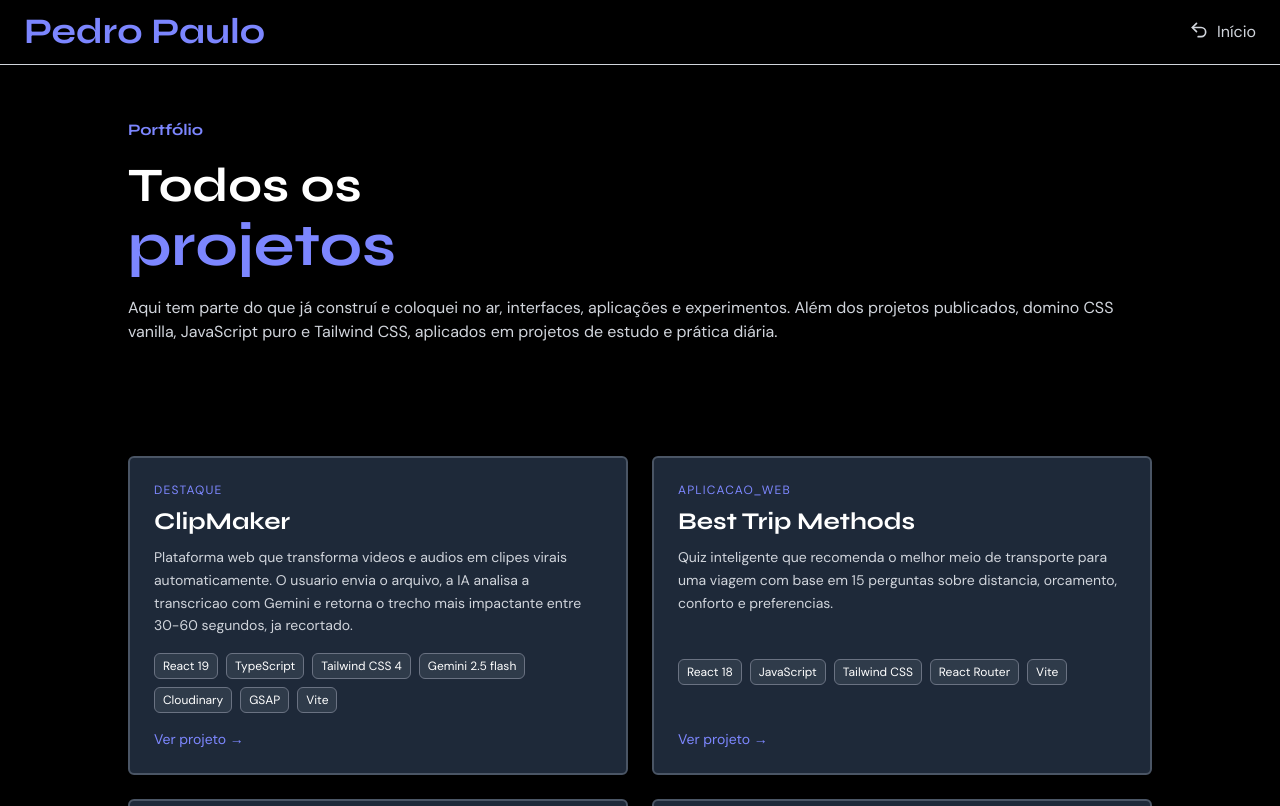
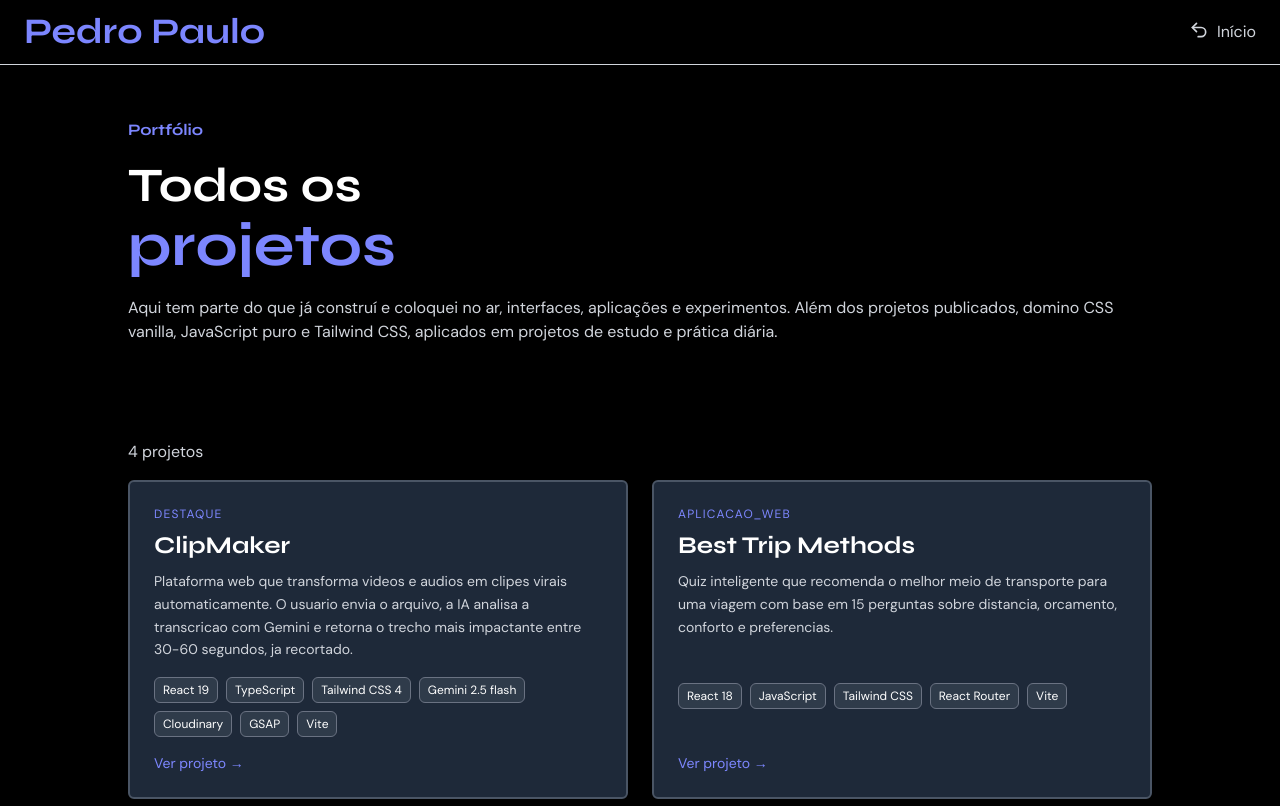
Before and after one commit to P3dr0PRR/portifa-16-03-26, a React (Vite) app: page /projetos in a window 1280 px wide. Shown: the top 806 px of the page. Built offline with nearby package versions, Linux system fonts and the light colour scheme; a web font is replaced by a local one.

Commit message:
refactor(projects): Ajustar navegação/scroll

```diff
--- a/src/components/projectCard/index.tsx
+++ b/src/components/projectCard/index.tsx
@@ -56,6 +56,7 @@ export function ProjectsPreview() {
       <div className=" flex items-center justify-center">
         <Link
           to="/projetos"
+          onClick={() => window.scrollTo({ top: 0, left: 0, behavior: "auto" })}
           className="bg-gray-800 border-2 border-indigo-400 p-4 md:p-5 rounded-md text-center text-xl md:text-2xl lg:text-3xl font-bold font-['Syne'] text-gray-300 max-w-xl leading-tight cursor-pointer hover:scale-105 transition-transform duration-300 "
         >
           Ver Todos
--- a/src/components/projectCard/projects/projects/index.tsx
+++ b/src/components/projectCard/projects/projects/index.tsx
@@ -2,7 +2,7 @@ import { projects, type Project } from "../../types";
 export function Projs() {
   return (
     <section className="flex flex-col justify-start gap-4 px-6 py-12 md:px-16 md:py-20">
-        <p></p>
+      <p className="text-gray-300">{projects.length} projetos</p>
       <div className="grid grid-cols-1 md:grid-cols-2 gap-6">
         {projects.map((project: Project) => (
           <div
```
